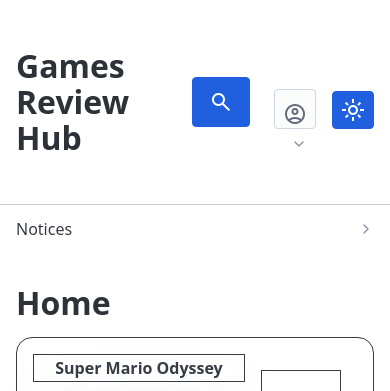
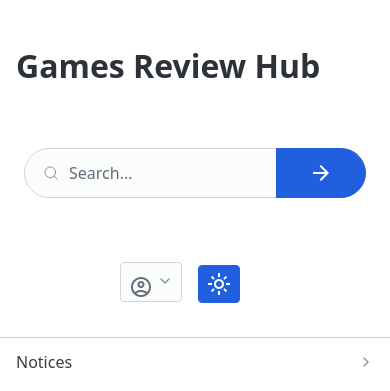
Before and after one commit to Filip-Sapina/GameReviewHub, a Flask app: page /home in a window 390 px wide. Shown: the top 391 px of the page. Run offline with Flask 3, Linux system fonts and the light colour scheme.

Commit message:
Added back Search Bar for mobile. used grids in navbar to make the search bar fit easier on mobile.

```diff
--- a/main.py
+++ b/main.py
@@ -1125,7 +1125,7 @@ fake = Faker()
 def admin_page():
     """admin page contains debug tools for database.
     currently doesn't check if user is an admin."""
-    return render_template("admin.html")
+    return render_template("admin.html", user=get_user_session())
 
 
 @app.route("/set_game", methods=["GET", "POST"])
--- a/static/css/style.css
+++ b/static/css/style.css
@@ -1,10 +1,11 @@
 .navbar {
-    display: flex;
-    justify-content: space-between;
-    align-items: center;
     padding: 1rem;
     margin-bottom: 1rem;
     border-bottom: 1px solid #cccccc;
+}
+
+#nav-right {
+    padding-left: 6rem;
 }
 
 .notice {
@@ -72,21 +73,3 @@
     border: 0.1rem solid var(--pico-color);
     padding: 0.5rem;
 }
-
-#search-bar {
-    display: none;
-}
-
-#search-button {
-    display: inline-block;
-}
-
-@media (min-width: 600px) {
-    #search-bar {
-        display: flex;
-    }
-
-    #search-button {
-        display: none;
-    }
-}
--- a/templates/base.html
+++ b/templates/base.html
@@ -13,18 +13,16 @@
 
 <body>
     <header>
-        <nav class="navbar">
-            <ul>
+        <nav class="navbar container grid">
+            <ul id="nav-left">
                 <li>
                     <a href="/home" style="text-decoration: none;" class="contrast">
                         <h1>Games Review Hub</h1>
                     </a>
                 </li>
-                <form action="/search" id="search-button">
-                    <button type="submit" class="material-symbols-outlined">search</button>
-                </form>
+
             </ul>
-            <ul>
+            <ul id="nav-middle">
                 <li>
                     <form method="get" role="search" id="search-bar">
                         <input type="search" placeholder="Search...">
@@ -32,7 +30,7 @@
                     </form>
                 </li>
             </ul>
-            <ul>
+            <ul id="nav-right">
                 <li>
                     <details class="dropdown">
                         <summary class="material-symbols-outlined">account_circle</summary>
```
